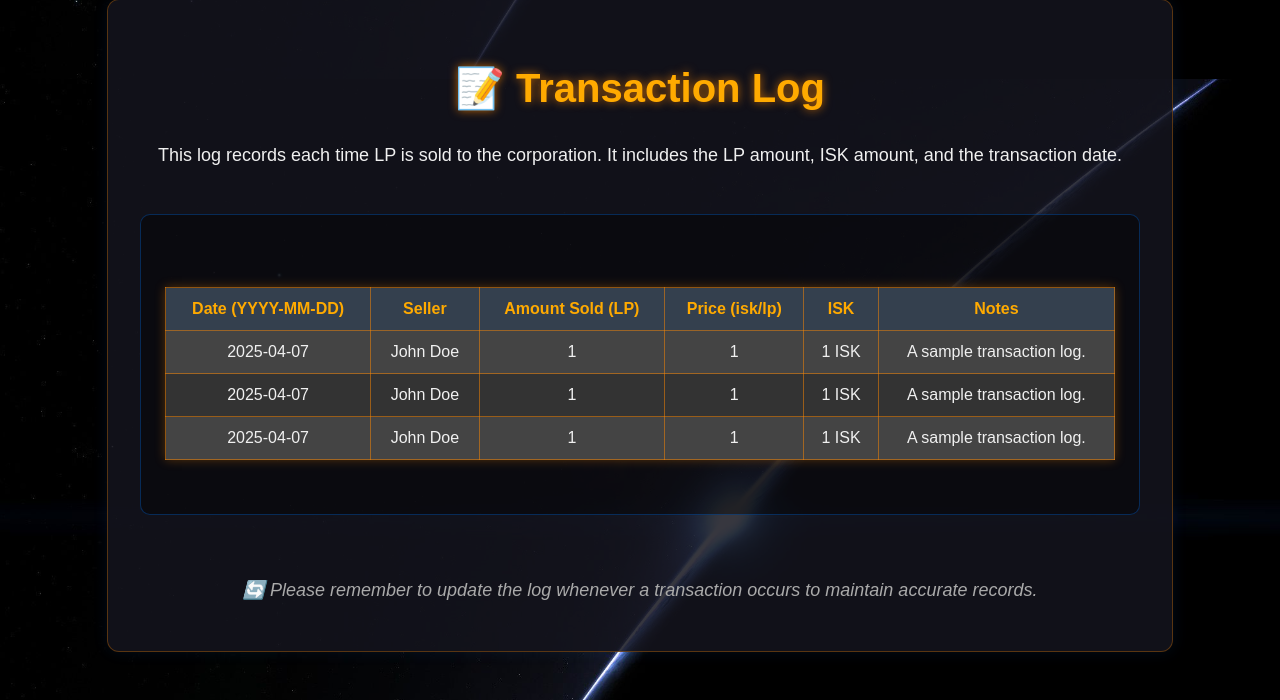
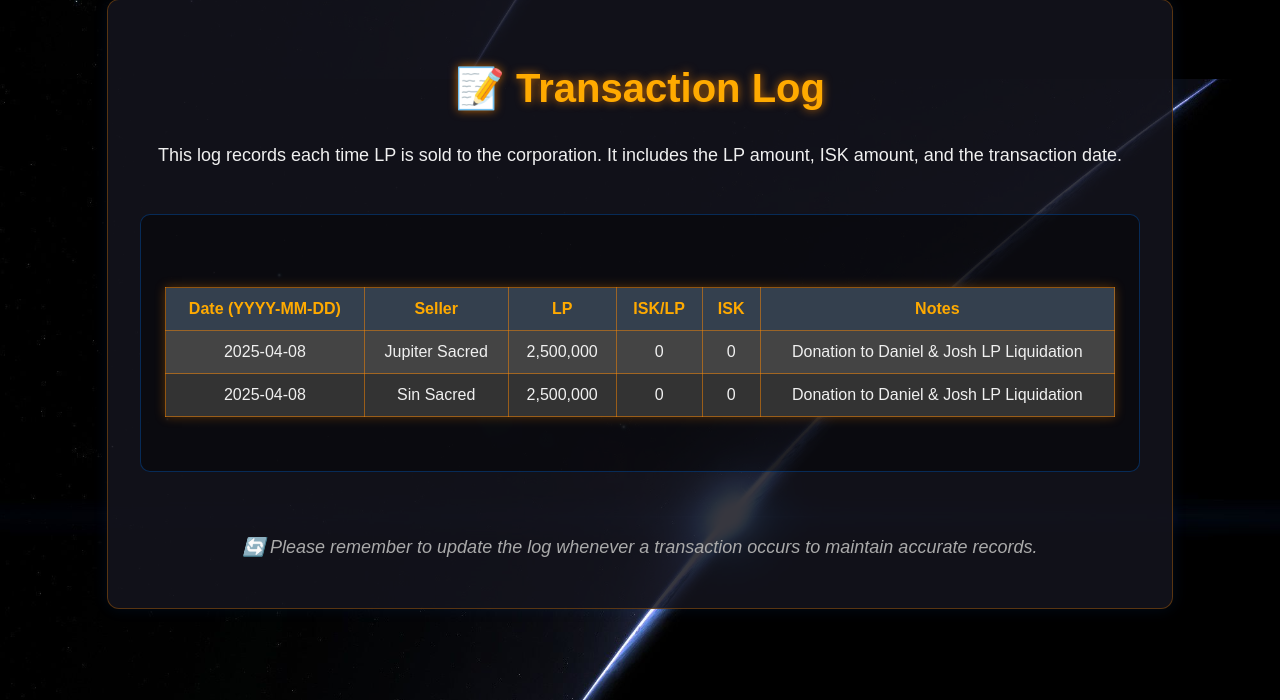
Before and after one commit to JBratvold/SLMC, a Flask app: page /balances in a window 1280 px wide. Shown: the part 1521-2221 px from the top of the page. Run offline with Flask 3, Linux system fonts and the light colour scheme.

Commit message:
Add 2 transactions of LP transfers

```diff
--- a/templates/balances.html
+++ b/templates/balances.html
@@ -64,36 +64,28 @@
                 <tr>
                     <th>Date (YYYY-MM-DD)</th>
                     <th>Seller</th>
-                    <th>Amount Sold (LP)</th>
-                    <th>Price (isk/lp)</th>
+                    <th>LP</th>
+                    <th>ISK/LP</th>
                     <th>ISK</th>
                     <th>Notes</th>
                 </tr>
             </thead>
             <tbody>
                 <tr>
-                    <td>2025-04-07</td>
-                    <td>John Doe</td>
-                    <td>1</td>
-                    <td>1</td>
-                    <td>1 ISK</td>
-                    <td>A sample transaction log.</td>
+                    <td>2025-04-08</td>
+                    <td>Jupiter Sacred</td>
+                    <td>2,500,000</td>
+                    <td>0</td>
+                    <td>0</td>
+                    <td>Donation to Daniel & Josh LP Liquidation</td>
                 </tr>
                 <tr>
-                    <td>2025-04-07</td>
-                    <td>John Doe</td>
-                    <td>1</td>
-                    <td>1</td>
-                    <td>1 ISK</td>
-                    <td>A sample transaction log.</td>
-                </tr>
-                <tr>
-                    <td>2025-04-07</td>
-                    <td>John Doe</td>
-                    <td>1</td>
-                    <td>1</td>
-                    <td>1 ISK</td>
-                    <td>A sample transaction log.</td>
+                    <td>2025-04-08</td>
+                    <td>Sin Sacred</td>
+                    <td>2,500,000</td>
+                    <td>0</td>
+                    <td>0</td>
+                    <td>Donation to Daniel & Josh LP Liquidation</td>
                 </tr>
             </tbody>
         </table>
```
